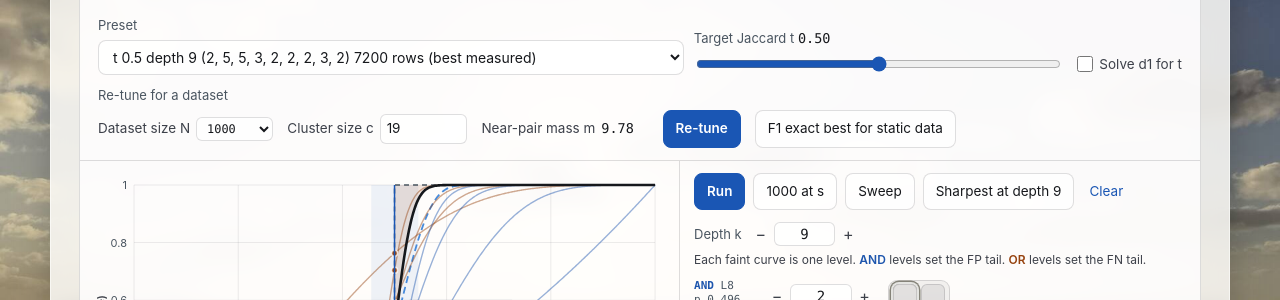
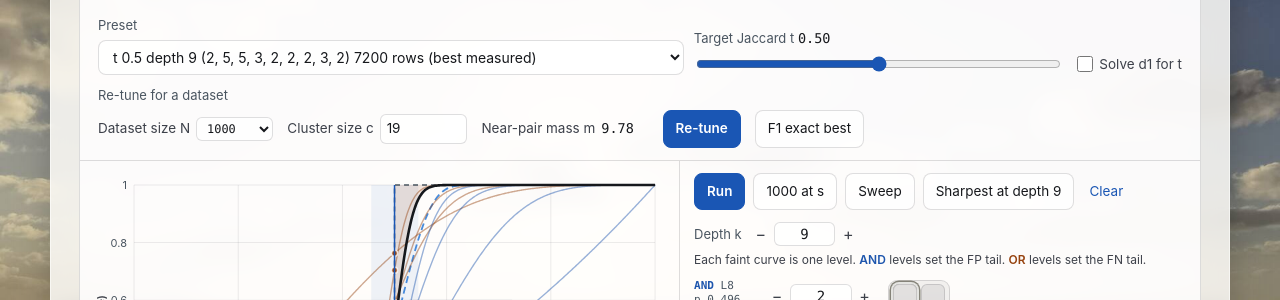
Before and after one commit to Quintuplin/quintuplin.github.io, a Jekyll site: the page simulations/deep-nested-lsh/index.html, which Jekyll copies as it is, in a window 1280 px wide. Shown: the part 326-626 px from the top of the page. Built offline with Jekyll 4.4.1, drawn with Linux system fonts in a browser that asks for light colours; some of the changed lines change nothing that is shown.

Commit message:
#94 F1 holds up under drift and KAlambda needs no pair histogram
A drift study found F1 tuned on an older dataset stays near its best after growth or a mix change, so the page no longer ties F1 to static data or calls KAlambda the preferred rule. KAlambda's case is that it needs no all-pairs pair histogram, and with m counted in a document sample its trees score close to those from the generator m. The findings are stated qualitatively since the page data carries no drift numbers.

```diff
--- a/simulations/deep-nested-lsh/index.html
+++ b/simulations/deep-nested-lsh/index.html
@@ -242,7 +242,7 @@
         <label class="toggle">Cluster size c <input type="number" id="ex-mix" min="2" max="50" step="1" class="mono"></label>
         <span class="toggle">Near-pair mass m <output id="ex-m-out"></output></span>
         <button class="btn primary" id="ex-retune" type="button" title="Load the tree the fitted λ rule picks for any N, c and t">Re-tune</button>
-        <button class="btn" id="ex-f1" type="button" title="Load the exact best tree F1 picks on the pair histogram of a static study dataset">F1 exact best for static data</button>
+        <button class="btn" id="ex-f1" type="button" title="Load the exact best tree F1 picks on the pair histogram of a study dataset">F1 exact best</button>
         <output id="ex-tuned" class="ex-tuned"></output>
       </div>
     </div>
@@ -351,8 +351,8 @@
       <dt>Dataset size N</dt><dd>The number of documents in the dataset to tune for. The list runs from 1000 to 100000 in steps of 1, 2, 3 and 5 per power of ten. It holds every N the study ran up to <span id="ex-n-ran"></span>. The study corpus has 1000.</dd>
       <dt>Cluster size c</dt><dd>Documents per cluster of near duplicates in the generated dataset to tune for. The box takes 2 to 50. The study corpus has 19.</dd>
       <dt>Near-pair mass m</dt><dd>Near pairs per document in that dataset. Members of a cluster pair with each other. 5% of the documents are noise. Up to 1000 of them share one filler pool and the rest share pools of 50. Documents of one pool also count as near pairs. The λ fit reads it.</dd>
-      <dt>Tidy rule F1 (F1 exact best for static data)</dt><dd>F1 exact best for static data loads the tree the tidy rule F1 picks for N, c and t. Among the matched trees at depths 2 to 10 within 10000 rows it takes the one with the least expected false positives plus false negatives on the exact pair histogram of the dataset. That makes it the exact best tree. It has no fitted constant. The pair histogram holds the similarity of every pair. Computing it is the all-pairs similarity join that LSH exists to avoid. So F1 suits only a static dataset where that pass is already paid. The page holds the pair histograms of <span id="ex-f1-sets"></span>. F1 runs for those alone and stays off with its reason for any other N or c. It fetches them on first use and computes the expected errors it reports. The button stays off after a tune until N, c, t or the tree changes.</dd>
-      <dt>Fitted λ rule (Re-tune)</dt><dd>Re-tune loads the tree the fitted λ rule picks for any N, c and t. The study names it KAlambda. It is the preferred rule for any dataset that is not static. Among the same matched trees it takes the one with the least λ A_lo + A_hi, which needs only N, c and t. The page takes m from the generator. The study fitted it on generated datasets with N from 3000 to 100000 and c from 10 to 40. Outside those ranges it extrapolates. On real data m must be estimated. No run tests an estimated m, drift or an uneven similarity spread. <span id="ex-fit-facts"></span> The button stays off after a fit until N, c, t or the tree changes.</dd>
+      <dt>Tidy rule F1 (F1 exact best)</dt><dd>F1 exact best loads the tree the tidy rule F1 picks for N, c and t. Among the matched trees at depths 2 to 10 within 10000 rows it takes the one with the least expected false positives plus false negatives on the exact pair histogram of the dataset. That makes it the exact best tree. It has no fitted constant. The pair histogram holds the similarity of every pair. Computing it is the all-pairs similarity join that LSH exists to avoid. The study also tested drift. F1 tuned on an older dataset stays near its best after the dataset grows or its cluster mix changes. The page holds the pair histograms of <span id="ex-f1-sets"></span>. F1 runs for those alone and stays off with its reason for any other N or c. It fetches them on first use and computes the expected errors it reports. The button stays off after a tune until N, c, t or the tree changes.</dd>
+      <dt>Fitted λ rule (Re-tune)</dt><dd>Re-tune loads the tree the fitted λ rule picks for any N, c and t. The study names it KAlambda. It needs no pair histogram. Among the same matched trees it takes the one with the least λ A_lo + A_hi, which needs only N, c and t. The page takes m from the generator. The study fitted it on generated datasets with N from 3000 to 100000 and c from 10 to 40. Outside those ranges it extrapolates. On real data m must be estimated. With m counted in a sample of the documents its trees score close to those from the generator m. No run tests real data or an uneven similarity spread. <span id="ex-fit-facts"></span> The button stays off after a fit until N, c, t or the tree changes.</dd>
       <dt>Weight λ</dt><dd>λ = R<sup>γ</sup> with the fitted γ <span id="ex-fit-gamma"></span>. R = ((N − 1)/2 − m)(1 − t)/(m t) is the ratio of non-near to near pairs per document with each spread evenly over its side of t. A larger λ weighs false positives more. When m is small beside N a twofold error in m moves λ by about 2<sup>γ</sup> − 1. That is <span id="ex-fit-m2"></span>.</dd>
       <dt>A_lo and A_hi</dt><dd>The two parts of the error area E. A_lo is the FP area below t. A_hi is the FN area above t.</dd>
       <dt>Expected errors (study)</dt><dd>E[FP] + E[FN] the study computed for the λ fit's tree on its generated dataset of N documents with cluster size c. Re-tune shows it only for an N, c and t the study ran.</dd>
@@ -1316,8 +1316,8 @@
     const locked = (rule) => tuneRunning() || (lastTune?.rule === rule && same(lastTune.key, tuneKey())), has = hasHistogram(state.N, state.c);
     $("ex-retune").disabled = locked("fit");
     $("ex-f1").disabled = !has || locked("f1");
-    $("ex-f1").title = has ? "Load the exact best tree F1 picks on the pair histogram of a static study dataset"
-      : `No pair histogram for N ${state.N} c ${state.c}. F1 needs the similarity of every pair of a static dataset.`;
+    $("ex-f1").title = has ? "Load the exact best tree F1 picks on the pair histogram of a study dataset"
+      : `No pair histogram for N ${state.N} c ${state.c}. F1 needs the similarity of every pair in the dataset.`;
     $("ex-tuned").textContent = lastTune?.dims && same(lastTune.dims, state.dims) ? `Tree from ${RULE_NAMES[lastTune.rule]} for ${lastTune.at}` : "";
     $("ex-flat").checked = state.flat;
     $("ex-d2").checked = state.d2;
@@ -1454,7 +1454,7 @@
       });
   }
 
-  // ---- Re-tune: the λ fit takes any N, c and t and F1 scores the exact pairs of a static study dataset ----
+  // ---- Re-tune: the λ fit takes any N, c and t and F1 scores the exact pairs of a study dataset ----
   const RULE_NAMES = { f1: "F1", fit: "the λ fit" }, HIST_URL = "/simulations/deep-nested-lsh/histograms.json";
   const histKey = (N, c) => `${N}|${c}`;
   const hasHistogram = (N, c) => DATA.tidy.datasets.some(([n, m]) => n === N && m === c);
```
